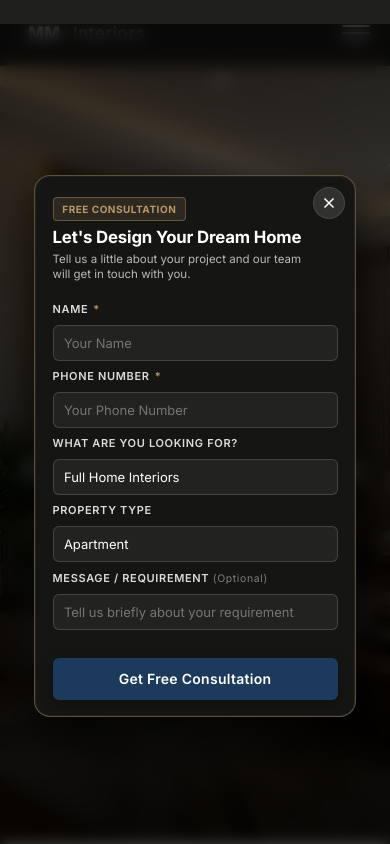
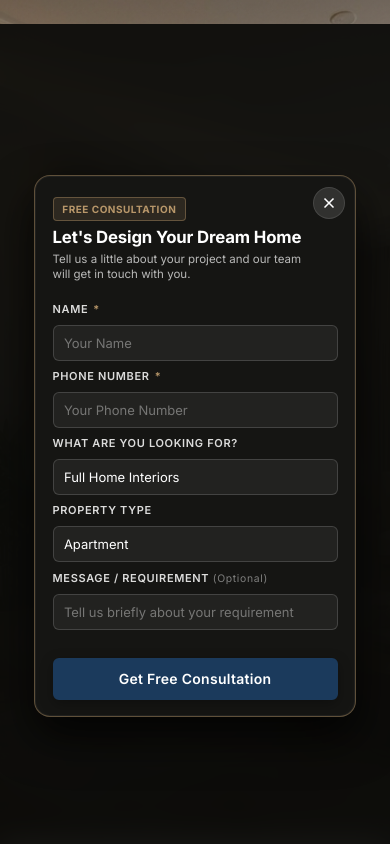
Before and after one commit to ChanduInjumalla/mm-interiors-website, a React (Vite) app: page / in a window 390 px wide. Shown: the top 844 px of the page. Built offline with nearby package versions, Linux system fonts and the light colour scheme.

Commit message:
fix: make mobile consultation modal cover full viewport with seamless dark backdrop and hide navbar split while open

```diff
--- a/src/components/Hero/HeroConsultationCard.jsx
+++ b/src/components/Hero/HeroConsultationCard.jsx
@@ -27,6 +27,18 @@ export default function HeroConsultationCard() {
     window.addEventListener('keydown', handleKeyDown);
     return () => window.removeEventListener('keydown', handleKeyDown);
   }, [handleKeyDown]);
+
+  // When modal is open on mobile, toggle body class to hide header split
+  useEffect(() => {
+    if (isOpen) {
+      document.body.classList.add('has-hero-modal-open');
+    } else {
+      document.body.classList.remove('has-hero-modal-open');
+    }
+    return () => {
+      document.body.classList.remove('has-hero-modal-open');
+    };
+  }, [isOpen]);
 
   const handleClose = () => {
     setIsOpen(false);
--- a/src/styles/mobile-responsive.css
+++ b/src/styles/mobile-responsive.css
@@ -304,7 +304,20 @@
     font-weight: 600 !important;
   }
 
-  /* Compact Modal Overlay on Mobile */
+  /* Seamless Full-Viewport Modal Overlay on Mobile
+     Covers entire viewport with rich, uniform backdrop without any navbar split */
+  body.has-hero-modal-open .header,
+  body.has-hero-modal-open .floating-wa {
+    opacity: 0 !important;
+    visibility: hidden !important;
+    pointer-events: none !important;
+    transition: opacity 0.25s ease, visibility 0.25s ease !important;
+  }
+
+  body.has-hero-modal-open {
+    overflow: hidden !important;
+  }
+
   .hero-card-wrapper {
     display: flex !important;
     position: fixed !important;
@@ -314,15 +327,18 @@
     left: 0 !important;
     right: 0 !important;
     width: 100vw !important;
+    width: 100dvw !important;
     height: 100vh !important;
-    z-index: 2100 !important;
-    background: rgba(0, 0, 0, 0.72) !important;
-    backdrop-filter: blur(8px) !important;
-    -webkit-backdrop-filter: blur(8px) !important;
+    height: 100dvh !important;
+    z-index: 9999 !important;
+    background: rgba(12, 12, 10, 0.94) !important;
+    backdrop-filter: blur(16px) !important;
+    -webkit-backdrop-filter: blur(16px) !important;
     align-items: center !important;
     justify-content: center !important;
     padding: 1rem !important;
     pointer-events: auto !important;
+    overscroll-behavior: contain !important;
   }
 
   .hero-card {
```
